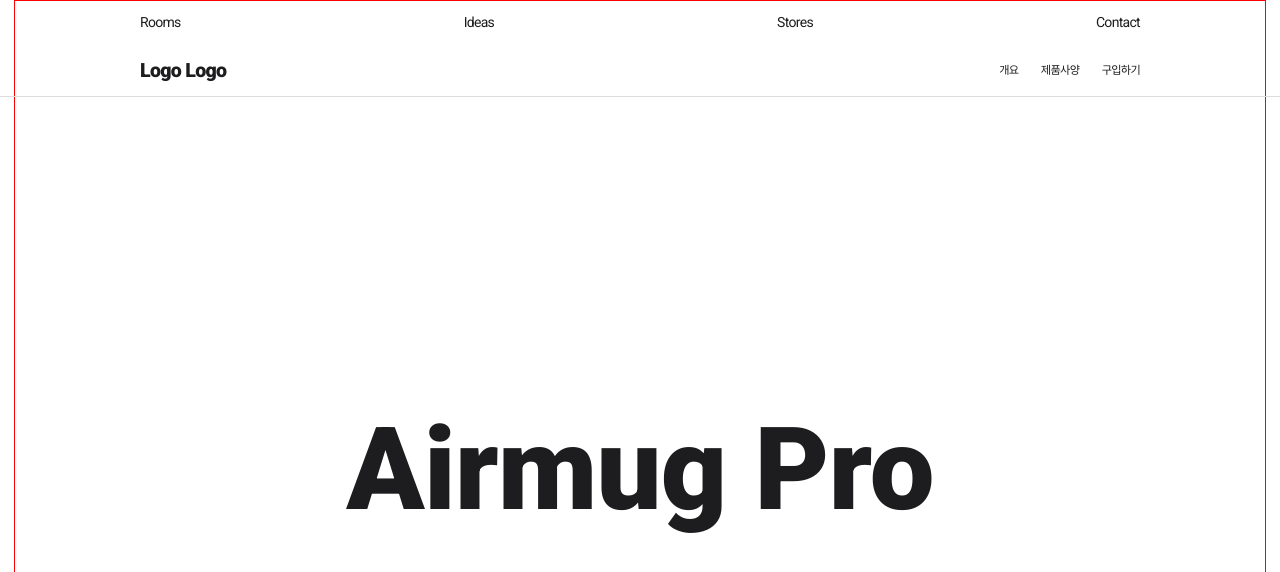
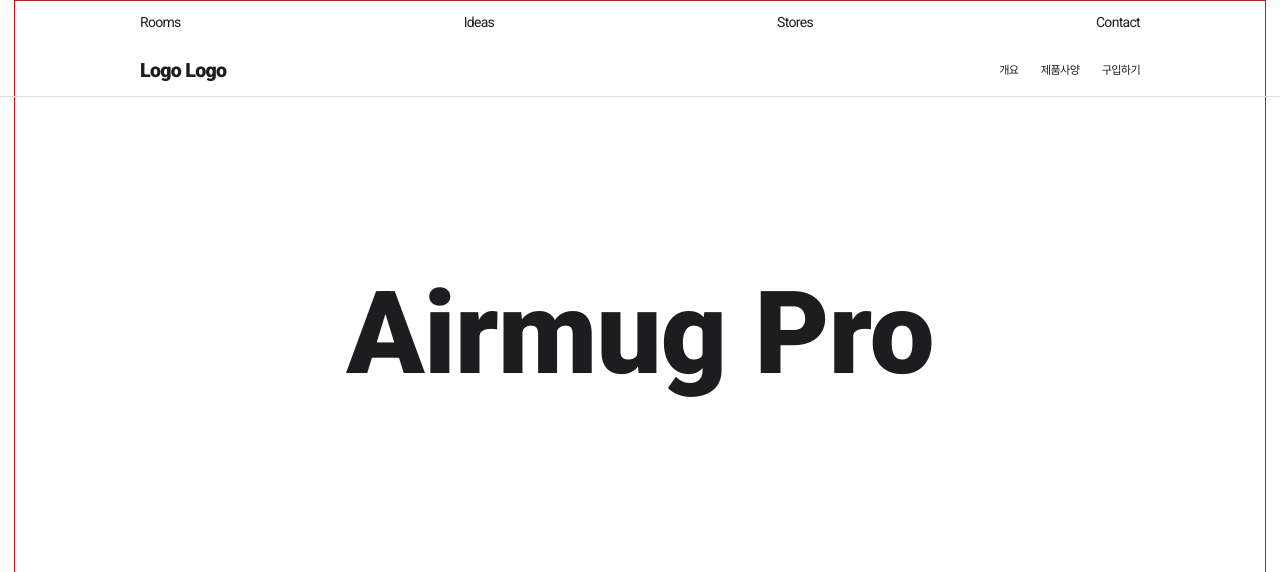
Before and after one commit to torijoolee/appleclone, a plain HTML site: page index.html in a window 1280 px wide. Shown: the top 572 px of the page. Drawn offline with Linux system fonts and the light colour scheme.

Commit message:
JS:Scroll opacity

```diff
--- a/css/main.css
+++ b/css/main.css
@@ -62,9 +62,10 @@ p {
 
 /* section */
 .scroll__section {
-  padding-top: 50vh;
+  padding-top: 33vh;
   margin: 0 1rem;
   border: 1px solid red;
+  /* top: 10vh; */
 }
 #scroll__section_0 h1 {
   font-size: 4rem;
@@ -73,6 +74,7 @@ p {
 .main__message {
   display: flex;
   align-items: center;
+
   justify-content: center;
   height: 3em;
   font-size: 2.5rem;
@@ -148,7 +150,7 @@ p {
 .sticky__elem {
   display: none;
   position: fixed;
-  top: 0;
+  /* top: 0; */
   left: 0;
   width: 100%;
 }
--- a/js/main.js
+++ b/js/main.js
@@ -23,8 +23,13 @@
         messagaD: document.querySelector("#scroll__section_0 .main__message.d"),
       },
       values: {
+        //스크롤 비율로 애니메이션 적용(때문에 소수점)
+        //전체 1에서의 비율 0.1 = 10%
         //배열로 투명도[시작값,끝값] 값에 해당
-        messageA_opacity: [0, 1],
+        //세번째 원소를 객체로 추가
+        messageA_opacity_in: [0, 1, { start: 0.1, end: 0.2 }],
+        // messageB_opacity_in: [0, 1, { start: 0.3, end: 0.4 }],
+        messageA_opacity_out: [1, 0, { start: 0.24, end: 0.3 }],
       },
     },
     //1
@@ -54,8 +59,11 @@
     //각 스크롤 섹션의 높이 세팅
     for (let i = 0; i < sceneInfo.length; i++) {
       sceneInfo[i].scrollHeight = sceneInfo[i].heightNum * window.innerHeight;
+
       sceneInfo[i].objs.section.style.height = `${sceneInfo[i].scrollHeight}px`;
     }
+
+    yOffset = window.pageYOffset;
     //현재 스크롤 위치에 맞춰서 현재(활성화) 씬 세팅
     let totalScrollHeight = 0;
     //totalScrollHeight와 현재 위치 비교
@@ -71,8 +79,33 @@
   }
   function calcValues(values, currentYOffset) {
     let returnValue;
-    let scrollRatio = currentYOffset / sceneInfo[currentScene].scrollHeight;
-    returnValue = scrollRatio * (values[1] - values[0] + values[0]);
+    const scrollHeight = sceneInfo[currentScene].scrollHeight;
+    const scrollRatio = currentYOffset / scrollHeight;
+
+    if (values.length === 3) {
+      //start ~ end사이에 애니메이션 실행
+      //valuse의 length가 3이거나 , valuse의 인덱스 2번이 값이 있는 경우
+      const partScrollStart = values[2].start * scrollHeight;
+      const partScrollEnd = values[2].end * scrollHeight;
+      const partScrollheight = partScrollEnd - partScrollStart;
+
+      if (
+        currentYOffset >= partScrollStart &&
+        currentYOffset <= partScrollEnd
+      ) {
+        returnValue =
+          ((currentYOffset - partScrollStart) / partScrollheight) *
+            (values[1] - values[0]) +
+          values[0];
+      } else if (currentYOffset < partScrollStart) {
+        returnValue = values[0];
+      } else if (currentYOffset > partScrollEnd) {
+        returnValue = values[1];
+      }
+    } else {
+      returnValue = scrollRatio * (values[1] - values[0] + values[0]);
+    }
+
     return returnValue;
     //기본적으로 리턴해주는 값이 있어야 계산된 결과값을 가져다 사용 가능
   }
@@ -82,17 +115,24 @@
     const objs = sceneInfo[currentScene].objs;
     const values = sceneInfo[currentScene].values;
     const currentYOffset = yOffset - prevScrollHeight;
-
-    console.log(currentScene);
+    const scrollHeight = sceneInfo[currentScene].scrollHeight;
+    const scrollRatio = currentYOffset / scrollHeight;
     switch (currentScene) {
       case 0:
-        let messageA_opacity_in = calcValues(
-          values.messageA_opacity,
+        const messageA_opacity_in = calcValues(
+          values.messageA_opacity_in,
           currentYOffset
         );
-        objs.messagaA.style.opacity = messageA_opacity_in;
-        console.log(messageA_opacity_in);
+        const messageA_opacity_out = calcValues(
+          values.messageA_opacity_out,
+          currentYOffset
+        );
 
+        if (scrollRatio <= 0.22) {
+          objs.messagaA.style.opacity = messageA_opacity_in;
+        } else {
+          objs.messagaA.style.opacity = messageA_opacity_out;
+        }
         break;
       case 1:
         break;
@@ -106,6 +146,8 @@
   // 현재 활성화된 창
   function scrollLoop() {
     enterNewScene = false;
+    //변수가 true가되면 새로운 씬에 들어간 순간이다 판별
+    //그다음 스크롤 통해 바로 false처리
     prevScrollHeight = 0;
 
     for (let i = 0; i < currentScene; i++) {
```
